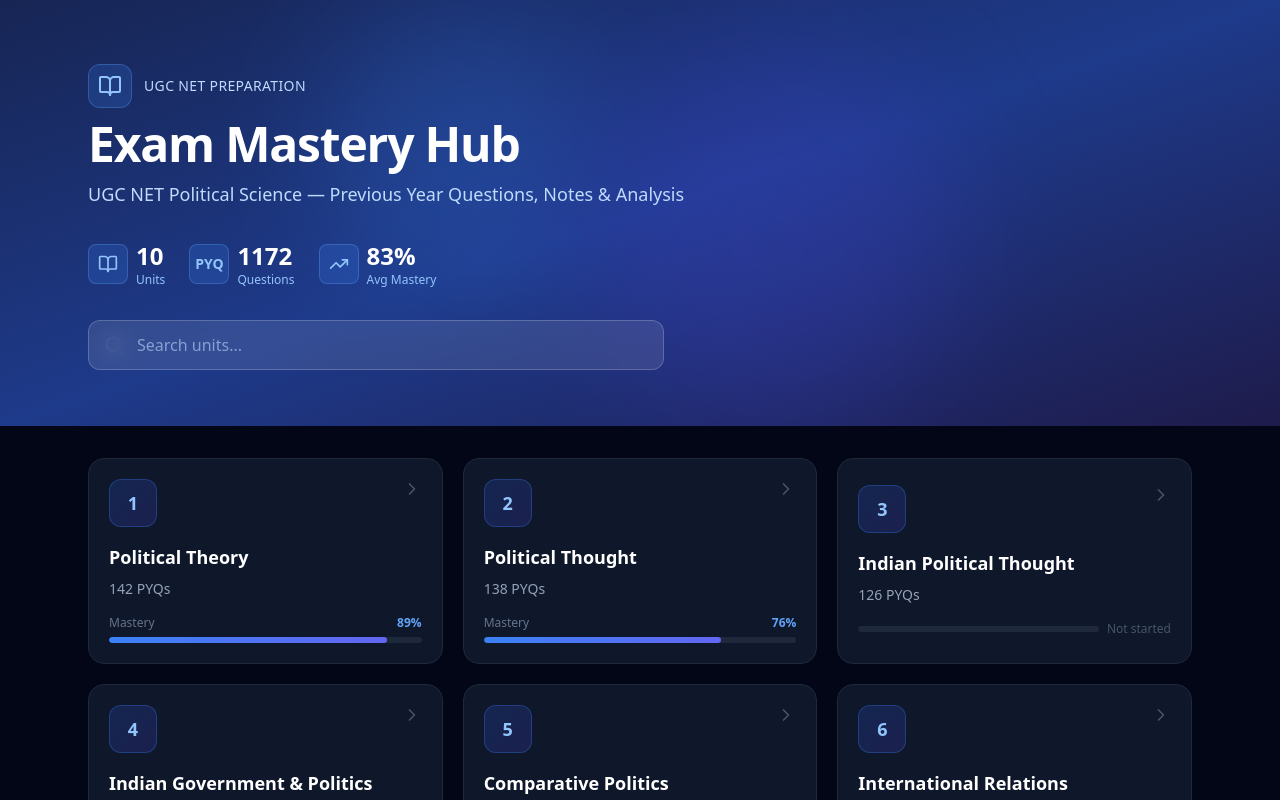
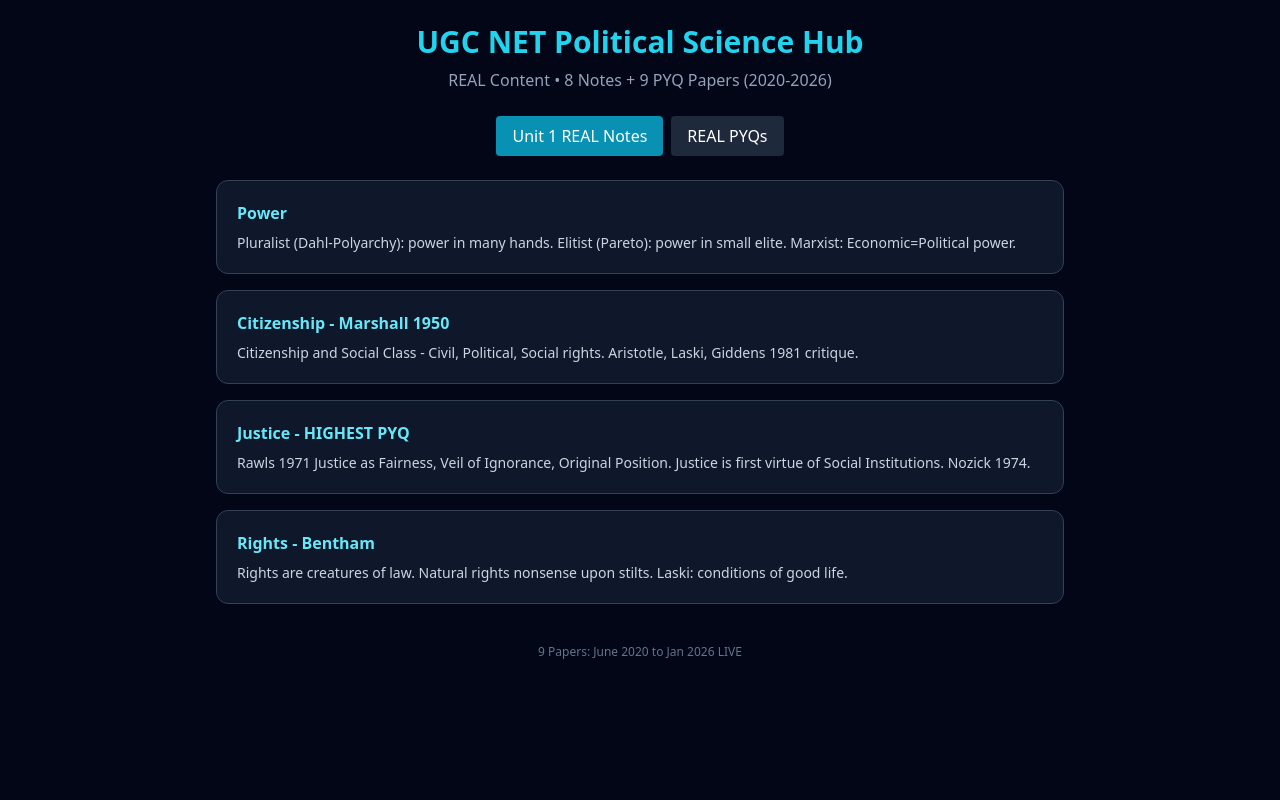
Before and after one commit to vishwakarmaadi00-sudo/ugc-net-political-science-hub, a React (Vite) app: page / in a window 1280 px wide. Shown: the top 800 px of the page. Built offline with nearby package versions, Linux system fonts and the light colour scheme.

Commit message:
Update App.tsx

```diff
--- a/src/App.tsx
+++ b/src/App.tsx
@@ -1,15 +1,38 @@
 import { useState } from 'react';
-import HomePage from '@/components/HomePage';
-import UnitPage from '@/components/UnitPage';
+
+const realPYQs = [
+  { q: "Who wrote 'The Human Condition'?", a: "Hannah Arendt (1958)", year: "Dec 2024 Q74 - Your PDF" },
+  { q: "Who coined 'catch-all-party'?", a: "Otto Kirchheimer", year: "Dec 2024 Q104 - Your PDF" },
+  { q: "Justice is first virtue of?", a: "Social Institutions - Rawls 1971", year: "Dec 2021 Q98 - Your PDF" },
+  { q: "Natural rights nonsense upon?", a: "Stilts - Bentham 1791", year: "Your Notes PDF" },
+  { q: "T.H. Marshall 3 citizenship rights?", a: "Civil, Political, Social (1950)", year: "Your Notes PDF" },
+  { q: "Easton Input-Output?", a: "Demand + Support", year: "Dec 2024 Q89" },
+  { q: "Liberal democracy NOT includes?", a: "One-party + State monopoly media", year: "Dec 2024 Q78" },
+];
+
+const unit1Notes = [
+  { title: "Power", desc: "Pluralist (Dahl-Polyarchy): power in many hands. Elitist (Pareto): power in small elite. Marxist: Economic=Political power." },
+  { title: "Citizenship - Marshall 1950", desc: "Citizenship and Social Class - Civil, Political, Social rights. Aristotle, Laski, Giddens 1981 critique." },
+  { title: "Justice - HIGHEST PYQ", desc: "Rawls 1971 Justice as Fairness, Veil of Ignorance, Original Position. Justice is first virtue of Social Institutions. Nozick 1974." },
+  { title: "Rights - Bentham", desc: "Rights are creatures of law. Natural rights nonsense upon stilts. Laski: conditions of good life." },
+];
 
 function App() {
-  const [selectedUnitId, setSelectedUnitId] = useState<number | null>(null);
-
-  if (selectedUnitId !== null) {
-    return <UnitPage unitId={selectedUnitId} onBack={() => setSelectedUnitId(null)} />;
-  }
-
-  return <HomePage onSelectUnit={setSelectedUnitId} />;
+  const [tab, setTab] = useState('notes');
+  return (
+    <div className="min-h-screen bg-slate-950 text-white">
+      <div className="p-6 max-w-4xl mx-auto">
+        <h1 className="text-3xl font-bold text-cyan-400 text-center">UGC NET Political Science Hub</h1>
+        <p className="text-center text-slate-400 mt-2">REAL Content • 8 Notes + 9 PYQ Papers (2020-2026)</p>
+        <div className="flex gap-2 justify-center mt-6">
+          <button onClick={()=>setTab('notes')} className={`px-4 py-2 rounded ${tab==='notes'?'bg-cyan-600':'bg-slate-800'}`}>Unit 1 REAL Notes</button>
+          <button onClick={()=>setTab('pyq')} className={`px-4 py-2 rounded ${tab==='pyq'?'bg-cyan-600':'bg-slate-800'}`}>REAL PYQs</button>
+        </div>
+        {tab==='notes' && <div className="mt-6 grid gap-4">{unit1Notes.map((n,i)=>(<div key={i} className="bg-slate-900 p-5 rounded-xl border border-slate-700"><h2 className="font-bold text-cyan-300">{n.title}</h2><p className="mt-2 text-sm text-slate-300">{n.desc}</p></div>))}</div>}
+        {tab==='pyq' && <div className="mt-6 grid gap-3">{realPYQs.map((p,i)=>(<div key={i} className="bg-slate-900 p-4 rounded-xl border border-yellow-800/50"><p>Q{i+1}. {p.q}</p><p className="text-green-400 text-sm mt-2">✓ {p.a}</p><p className="text-xs text-slate-500">{p.year}</p></div>))}</div>}
+        <div className="mt-10 text-center text-xs text-slate-500">9 Papers: June 2020 to Jan 2026 LIVE</div>
+      </div>
+    </div>
+  );
 }
-
 export default App;
```
